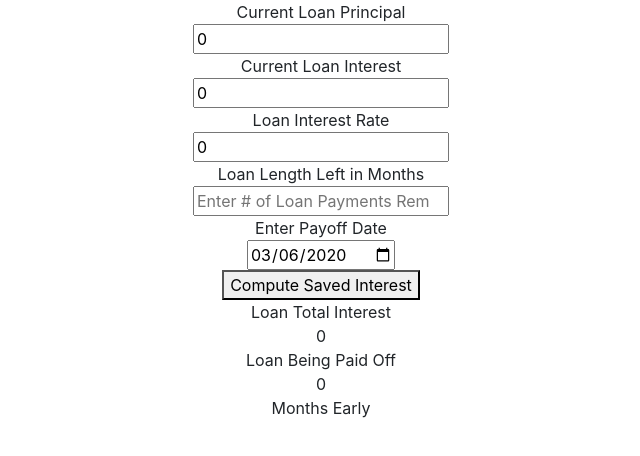
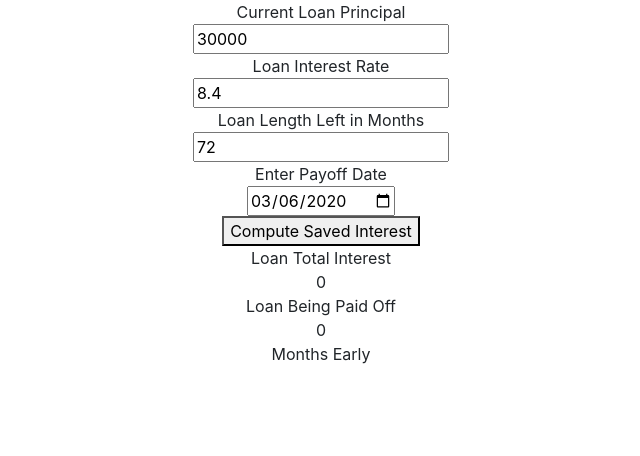
Before and after one commit to Gnoll94/saved_interest, a React (Create React App) app: page / in a window 1280 px wide. Shown: the top 456 px of the page, without its empty margins (319-959 px from the left). Built offline with nearby package versions, Linux system fonts and the light colour scheme.

Commit message:
Adding ammortization schedule

```diff
--- a/src/App.js
+++ b/src/App.js
@@ -1,40 +1,58 @@
 import React, {useState} from 'react';
 import {startOfToday, format, addMonths, differenceInMonths} from 'date-fns'
 
+const roundNumber = (number, places) => parseFloat(number.toFixed(places))
+
 export const App = () => {
 
-    const [loanPrincipal, setLoanPrincipal] = useState(0);
-    const [loanInterest, setLoanInterest] = useState(0);
-    const [loanInterestRate, setLoanInterestRate] = useState(0);
-    const [loanLength, setLoanLength] = useState();
+    const [loanAmount, setLoanAmount] = useState(30000);
+    const [loanInterestRate, setLoanInterestRate] = useState(8.40);
+    const [loanLength, setLoanLength] = useState(72);
     const [payOffDate, setPayOffDate] = useState(format(startOfToday(), 'yyyy-MM-dd'));
     const [loanTotalInterest, setLoanTotalInterest] = useState(0.00);
     const [loanEarlyMonths, setLoanEarlyMonths] = useState(0);
     const [monthlyPayment, setMonthlyPayment] = useState();
 
     const calculateTotal = () => {
-        const loanTotal = (loanPrincipal + loanInterest);
-        console.log("Loan Principal", loanPrincipal);
-        console.log("Loan Interest", loanInterest);
-        console.log("Loan Total", loanTotal);
+
+        const convertedRate = (loanInterestRate * .01) / 12;
+        console.log("Converted Rate", convertedRate);
+
+        const firstInterestAmount = ((loanInterestRate * .01) / 12) * loanAmount;
+        console.log("First Interest Amount", firstInterestAmount);
+
+        console.log("Loan Amount", loanAmount);
         console.log("Loan Length", loanLength);
-
-        const convertedRate = loanInterestRate * .01 / 12;
-        console.log("Converted Rate", convertedRate);
 
         const convertedWithLoan = Math.pow(1 + convertedRate, loanLength);
         console.log("Converted With Loan", convertedWithLoan);
 
-        setMonthlyPayment(Number(loanTotal / ((convertedWithLoan - 1) / (convertedRate * (convertedWithLoan)))));
-        console.log(monthlyPayment.toFixed(2));
+        const monthlyPayment = Math.round(Number(loanAmount / ((convertedWithLoan - 1) / (convertedRate * (convertedWithLoan)))));
+        console.log("Monthly Payment", monthlyPayment);
+        const loanTable = {};
 
-        const fullyPaidOffDate = addMonths(startOfToday(), loanLength);
-        console.log(fullyPaidOffDate);
+        loanTable[0] = {
+            startingBalance: loanAmount,
+            repayment: monthlyPayment,
+            interestPaid: firstInterestAmount,
+            principalPaid: (monthlyPayment - firstInterestAmount),
+            newBalance: loanAmount - (monthlyPayment - firstInterestAmount)
+        };
 
-        setLoanEarlyMonths(differenceInMonths(fullyPaidOffDate, new Date(payOffDate)));
-        setLoanTotalInterest(Number((loanInterestRate / loanLength) * (loanPrincipal)).toFixed(2));
+        for (let i=1; i < loanLength; i++){
+            const loanBalance = loanTable[i-1].newBalance;
+            const interestPayment = ((loanInterestRate * .01) / 12) * loanBalance;
+            const roundedInterest = Math.round(interestPayment * 100) / 100;
+            loanTable[i] = {
+                startingBalance: loanTable[i-1].newBalance,
+                repayment: monthlyPayment,
+                interestPaid: roundedInterest,
+                principalPaid: Math.round((monthlyPayment - roundedInterest) * 100) / 100,
+                newBalance: Math.round((loanBalance - (monthlyPayment - roundedInterest)) * 100) / 100
+            }
+        }
+        console.log(loanTable);
 
-        console.log(Number((loanInterestRate / differenceInMonths(fullyPaidOffDate, new Date(payOffDate))) * (loanPrincipal)).toFixed(2));
     };
 
     return (
@@ -44,22 +62,10 @@ export const App = () => {
           <div>Current Loan Principal</div>
           <input
             id="loanAmount"
-            placeholder="Enter Loan Amount"
+            placeholder="Enter Total Loan Amount"
             type="number"
-            value={loanPrincipal}
-            onChange={e => setLoanPrincipal(Number(e.target.value))}
-          />
-        </div>
-      </div>
-      <div className="row">
-        <div className="col-12 text-center">
-          <div>Current Loan Interest</div>
-          <input
-            id="loanInterest"
-            placeholder="Enter Loan Interest"
-            type="number"
-            value={loanInterest}
-            onChange={e => setLoanInterest(Number(e.target.value))}
+            value={loanAmount}
+            onChange={e => setLoanAmount(Number(e.target.value))}
           />
         </div>
       </div>
```
